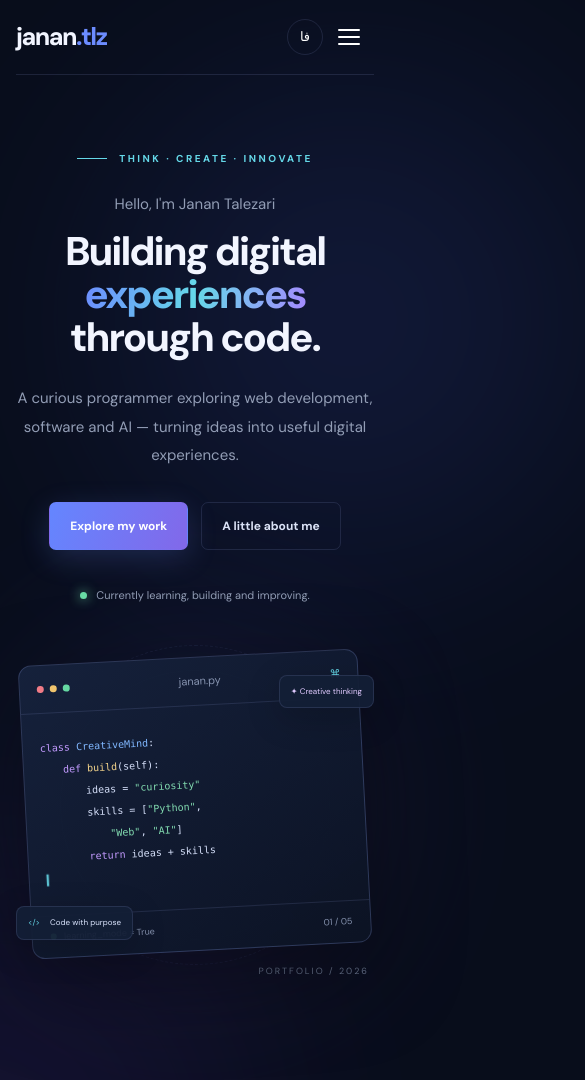
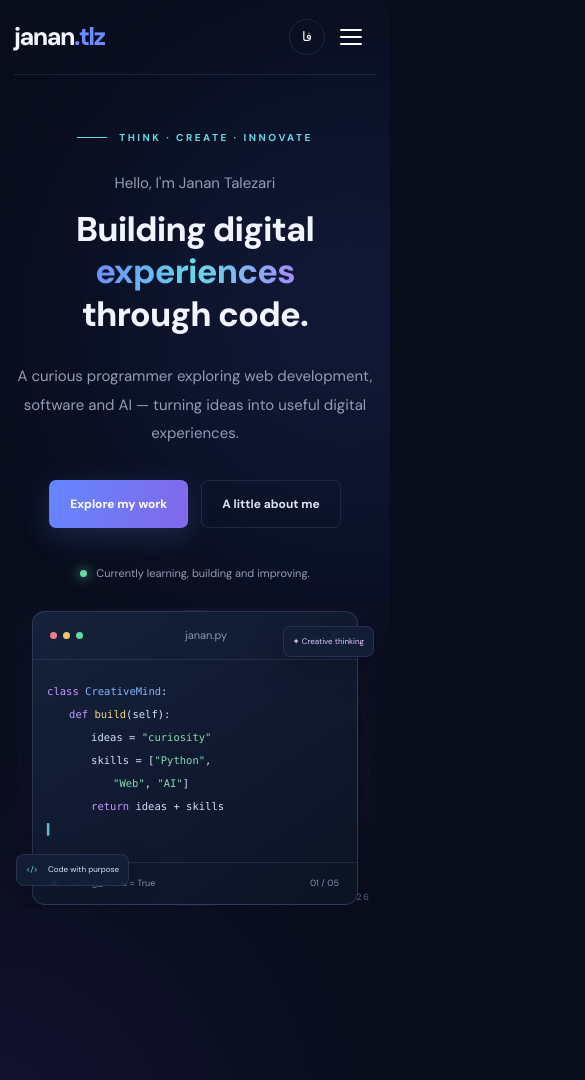
Before and after one commit to fatemetalezari1389-dotcom/janan-portfolio, a plain HTML site: page index.html in a window 390 px wide. Shown: the top 1080 px of the page, 585 px wide, since content can reach past the window. Drawn offline with Linux system fonts and the light colour scheme.

Commit message:
Add files via upload

```diff
--- a/index.html
+++ b/index.html
@@ -411,9 +411,6 @@
             <span class="contact-arrow">↗</span>
           </a>
 
-          <p class="privacy-note" data-i18n="privacyNote">
-            Your contact details are visible to everyone visiting this public website.
-          </p>
         </div>
 
         <form class="contact-form reveal" id="contactForm" action="https://formspree.io/f/mvkakped" method="POST">
--- a/script.js
+++ b/script.js
@@ -91,8 +91,6 @@ const translations = {
     contactTitle: 'Have an idea?<br><span>Let\'s connect.</span>',
     contactIntro:
       "I'm open to meaningful conversations, learning opportunities and creative collaborations.",
-    privacyNote:
-      "Your contact details are visible to everyone visiting this public website.",
     formTitle: "Send a message",
     formIntro: "Tell me a little about what's on your mind.",
     formName: "Your name",
@@ -121,7 +119,7 @@ const translations = {
     heroKicker: "سلام، من جانان طالع زاری هستم",
     heroTitle: 'ساخت تجربه‌های<br><span>دیجیتال</span><br>با کمک کدنویسی.',
     heroDescription:
-      "برنامه‌نویجی کنجکاو که در دنیای طراحی وب، نرم‌افزار و هوش مصنوعی قدم می‌زند و ایده‌ها را به تجربه‌های دیجیتال کاربردی تبدیل می‌کند.",
+      "برنامه‌نویسی کنجکاو که در دنیای طراحی وب، نرم‌افزار و هوش مصنوعی قدم می‌زند و ایده‌ها را به تجربه‌های دیجیتال کاربردی تبدیل می‌کند.",
     heroWork: "مشاهده پروژه‌ها",
     heroAbout: "کمی درباره من",
     heroStatus: "در حال یادگیری، ساختن و پیشرفت.",
@@ -196,8 +194,6 @@ const translations = {
     contactTitle: 'ایده‌ای داری؟<br><span>با هم در ارتباط باشیم.</span>',
     contactIntro:
       "از گفتگوهای مفید، فرصت‌های یادگیری و همکاری‌های خلاقانه استقبال می‌کنم.",
-    privacyNote:
-      "اطلاعات تماس شما در این سایت عمومی برای تمام بازدیدکنندگان قابل مشاهده است.",
     formTitle: "ارسال پیام",
     formIntro: "کمی درباره موضوعی که در ذهن داری بنویس.",
     formName: "نام شما",
--- a/style.css
+++ b/style.css
@@ -1806,3 +1806,190 @@ body[dir="rtl"] .header-cta span {
     transform: none;
   }
 }
+
+/* ================================
+   15. RESPONSIVE HARDENING
+   Fix horizontal drift and hero layout on narrow screens.
+================================ */
+
+html,
+body {
+  max-width: 100%;
+  overflow-x: clip;
+}
+
+body {
+  width: 100%;
+}
+
+main,
+section,
+.section-wrap,
+.hero,
+.hero-copy,
+.hero-art,
+.contact-grid,
+.contact-info,
+.contact-form {
+  min-width: 0;
+}
+
+img,
+svg,
+video,
+iframe {
+  max-width: 100%;
+}
+
+.contact-item {
+  min-width: 0;
+}
+
+.contact-item > span:nth-child(2) {
+  min-width: 0;
+  overflow-wrap: anywhere;
+}
+
+.contact-item b {
+  overflow-wrap: anywhere;
+  word-break: break-word;
+}
+
+@media (max-width: 760px) {
+  .hero {
+    width: min(100% - 32px, 560px);
+    grid-template-columns: minmax(0, 1fr);
+    overflow: hidden;
+  }
+
+  .hero-copy {
+    width: 100%;
+    min-width: 0;
+  }
+
+  .hero h1 {
+    max-width: 100%;
+    font-size: clamp(34px, 9vw, 54px);
+    line-height: 1.25;
+    letter-spacing: -1.2px;
+    overflow-wrap: anywhere;
+  }
+
+  .hero-description {
+    max-width: 100%;
+    overflow-wrap: anywhere;
+  }
+
+  .hero-art {
+    width: 100%;
+    min-height: clamp(300px, 85vw, 390px);
+    margin-inline: auto;
+    overflow: hidden;
+    isolation: isolate;
+  }
+
+  .orbit-a {
+    width: min(76vw, 300px);
+    height: min(76vw, 300px);
+  }
+
+  .orbit-b {
+    width: min(91vw, 350px);
+    height: min(91vw, 350px);
+  }
+
+  .code-card {
+    width: min(88%, 360px);
+    transform: none;
+  }
+
+  .chip-top {
+    top: 18px;
+    right: 2px;
+    max-width: 46%;
+  }
+
+  .chip-bottom {
+    left: 2px;
+    bottom: 22px;
+    max-width: 48%;
+  }
+
+  .hero-index {
+    right: 5px;
+    bottom: 2px;
+  }
+
+  body[dir="rtl"] .hero h1 {
+    text-align: center;
+  }
+
+  body[dir="rtl"] .hero-description {
+    text-align: center;
+  }
+
+  body[dir="rtl"] .hero-index {
+    right: auto;
+    left: 5px;
+  }
+
+  body[dir="rtl"] .chip-top {
+    right: auto;
+    left: 2px;
+  }
+
+  body[dir="rtl"] .chip-bottom {
+    left: auto;
+    right: 2px;
+  }
+
+  .contact-item {
+    gap: 10px;
+  }
+
+  .contact-item > span:nth-child(2) {
+    flex: 1 1 auto;
+  }
+}
+
+@media (max-width: 420px) {
+  .section-wrap {
+    width: calc(100% - 28px);
+  }
+
+  .site-header {
+    width: calc(100% - 28px);
+  }
+
+  .hero {
+    width: calc(100% - 28px);
+    padding-top: 54px;
+  }
+
+  .hero h1 {
+    font-size: clamp(32px, 8.8vw, 40px);
+    letter-spacing: -0.8px;
+  }
+
+  .hero-art {
+    min-height: 300px;
+  }
+
+  .code-card {
+    width: 90%;
+  }
+
+  .code-lines {
+    font-size: clamp(9px, 2.7vw, 11px);
+    padding: 20px 14px;
+  }
+
+  .floating-chip {
+    font-size: 8px;
+    padding: 8px 9px;
+  }
+
+  .contact-item b {
+    font-size: 11px;
+  }
+}
```
